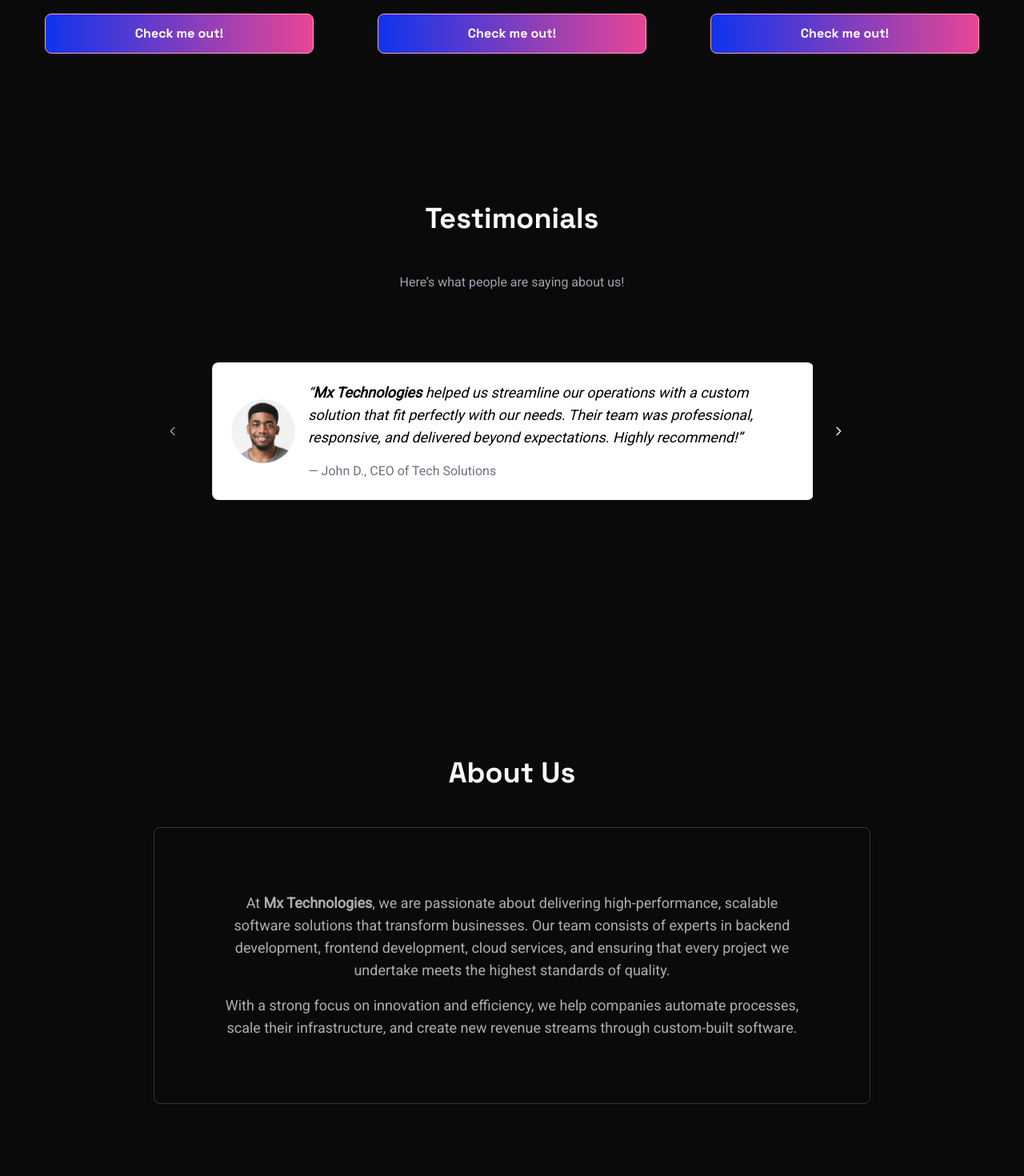
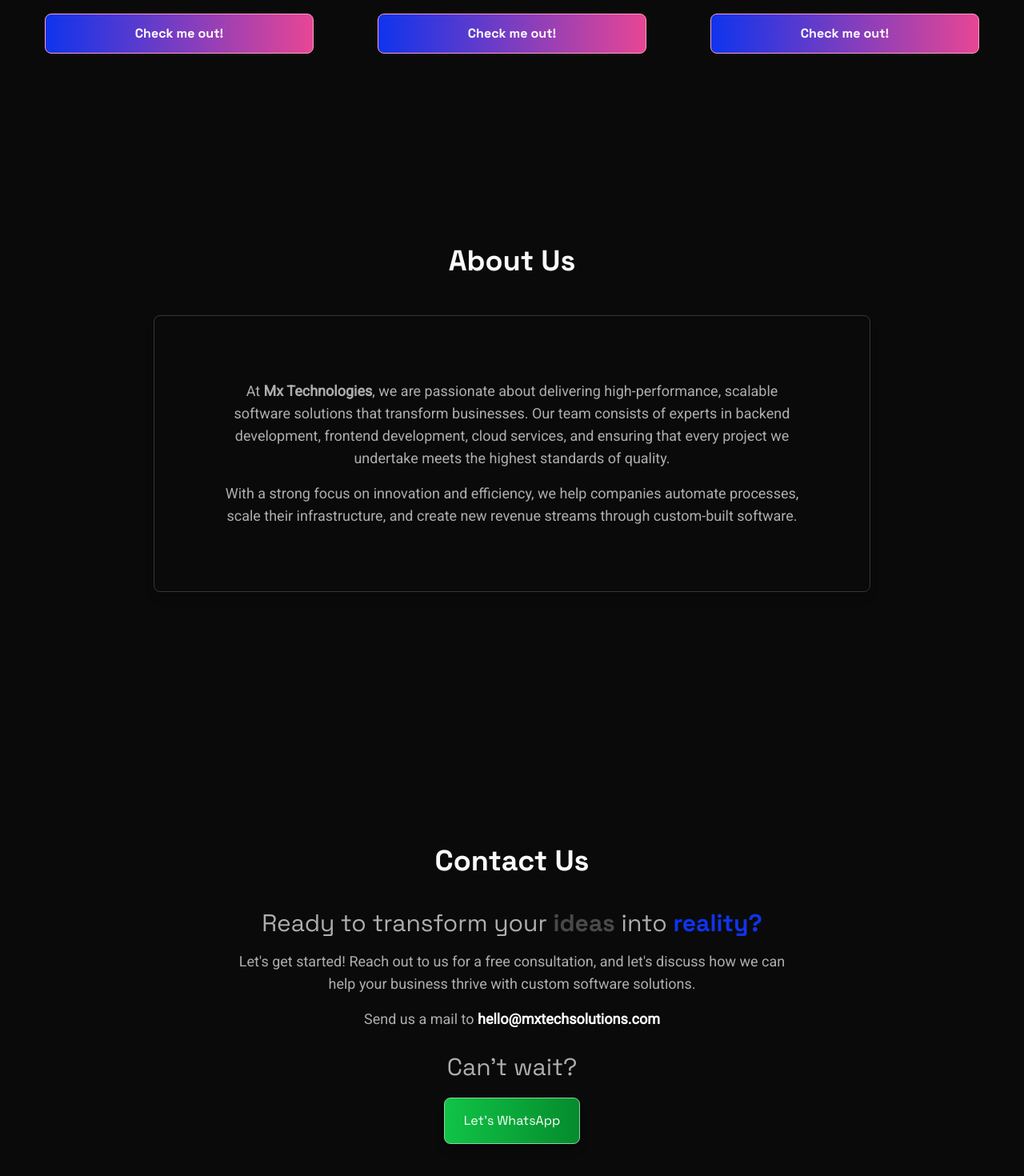
Before and after one commit to mx-technologies/website, a Next.js app: page / in a window 1280 px wide. Shown: the part 5720-7190 px from the top of the page at 80% size. Built offline with nearby package versions, Linux system fonts and the light colour scheme.

Commit message:
add corrections  to contact, about and contact us component

```diff
--- a/app/page.tsx
+++ b/app/page.tsx
@@ -25,7 +25,7 @@
       <TechStack />
       <Team />
       <Works />
-      <Testimonials />
+      {/* <Testimonials /> */}
       <AboutUs />
       <ContactUs />
       <Footer />
--- a/components/ui/AboutUs.tsx
+++ b/components/ui/AboutUs.tsx
@@ -10,7 +10,7 @@
       <h2 className={`${SpaceGroteskBold.className} text-4xl font-bold mb-12`}>
         About Us
       </h2>
-      <div className='border-[#373737] border p-14 lg:p-20 rounded-lg shadow-lg max-w-4xl mx-auto text-[#AEAEAE]'>
+      <div className='border-[#373737] border p-5 sm:p-14 lg:p-20 rounded-lg shadow-lg max-w-4xl mx-auto text-[#AEAEAE]'>
         <p className='text-lg'>
           At <strong>Mx Technologies</strong>, we are passionate about
           delivering high-performance, scalable software solutions that
--- a/components/ui/ContactUs.tsx
+++ b/components/ui/ContactUs.tsx
@@ -39,10 +39,10 @@
       <p className='text-lg text-[#AEAEAE] mb-4'>
         Send us a mail to{' '}
         <a
-          href='mailto:info@mxtechnology.com'
+          href='mailto:hello@mxtechsolutions.com'
           className='text-white font-semibold'
         >
-          info@mxtechnologies.com
+          hello@mxtechsolutions.com
         </a>
       </p>
 
--- a/components/ui/TestimonialCarousel.tsx
+++ b/components/ui/TestimonialCarousel.tsx
@@ -25,7 +25,7 @@
       <CarouselContent>
         {Array.from({ length: 5 }).map((_, index) => (
           <CarouselItem key={index}>
-            <div className='flex items-center space-x-4 bg-white text-black rounded-lg shadow-lg p-6 max-w-3xl'>
+            <div className='flex flex-col md:flex-row items-center space-x-4 bg-white text-black rounded-lg shadow-lg p-6 max-w-3xl'>
               {/* <!-- Profile Picture --> */}
               <img
                 className='w-20 h-20 rounded-full object-cover'
```
